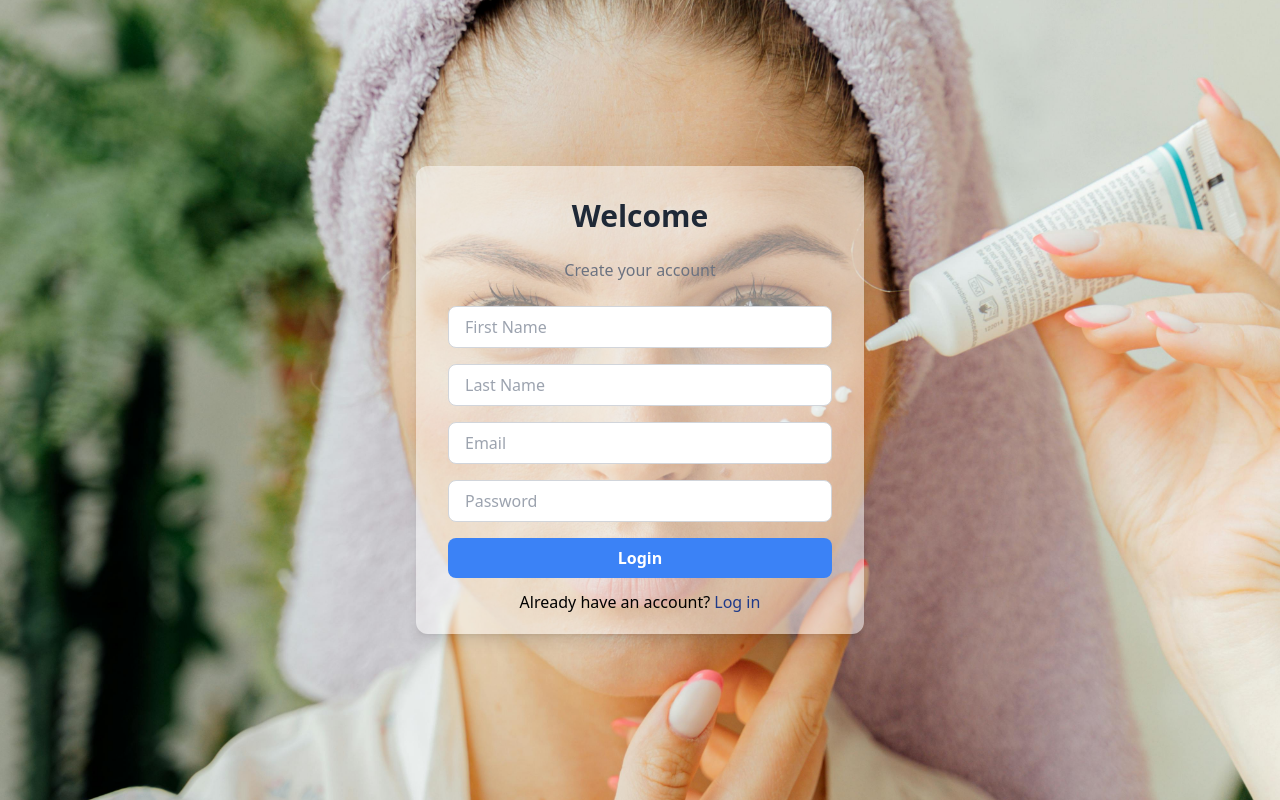
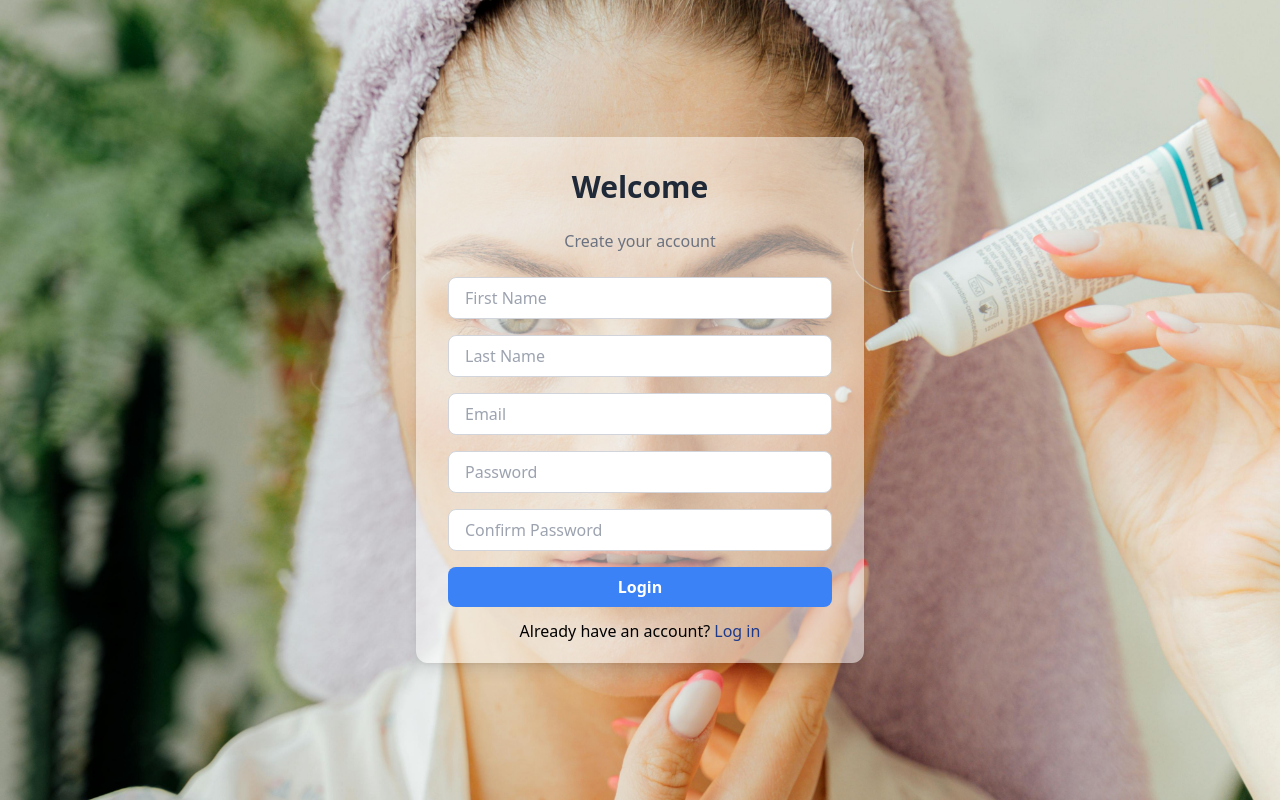
Before and after one commit to PasanSasmika/cbc-frontend, a React (Vite) app: page /signup in a window 1280 px wide. Built offline with nearby package versions, Linux system fonts and the light colour scheme; a web font is replaced by a local one.

Commit message:
Signup page validations created👍

```diff
--- a/src/pages/homepages/Registration.jsx
+++ b/src/pages/homepages/Registration.jsx
@@ -10,6 +10,8 @@ const [firstName, setFirstName] = useState('');
 const [lastName, setLastName] = useState('');
  const [email, setEmail] = useState('');
   const [password, setPassword] = useState('');
+  const [confirmPassword, setConfirmPassword] = useState('');
+
   const navigate = useNavigate()
 
   function registration() {
@@ -19,12 +21,25 @@ const [lastName, setLastName] = useState('');
         email,
         password
     }
+    if (!firstName || !lastName || !email || !password || !confirmPassword) {
+      toast.error("All fields are required!");
+      return;
+    }
+    if (!/\S+@\S+\.\S+/.test(email)) {
+      toast.error("Please enter a valid email address.");
+      return;
+    }
+    if (password !== confirmPassword) {
+      toast.error('Passwords do not match!');
+      return;
+    }
     axios.post(import.meta.env.VITE_BACKEND_URL + '/api/users/register', registerData).then((res) => {
         toast.success("Registration successfully")
        navigate("/login")
       })
       .catch((error) => {
-        toast.error("Registration unsuccessfully")
+        console.log(error)
+        toast.error(error.response?.data?.message || "Registration unsuccessful")
 
       })
 
@@ -82,6 +97,16 @@ const [lastName, setLastName] = useState('');
           className="w-full px-4 py-2 border border-gray-300 rounded-lg focus:outline-none focus:ring-2 focus:ring-blue-500"
         />
       </div>
+
+      <div className="mb-4">
+        <input
+          type="password"
+          placeholder="Confirm Password"
+          value={confirmPassword}
+          onChange={(e)=> setConfirmPassword(e.target.value)}
+          className="w-full px-4 py-2 border border-gray-300 rounded-lg focus:outline-none focus:ring-2 focus:ring-blue-500"
+        />
+      </div>
       <button
 
         className="w-full bg-blue-500 text-white py-2 rounded-lg hover:bg-blue-600 hover:scale-105 transition duration-200 font-semibold"
```
